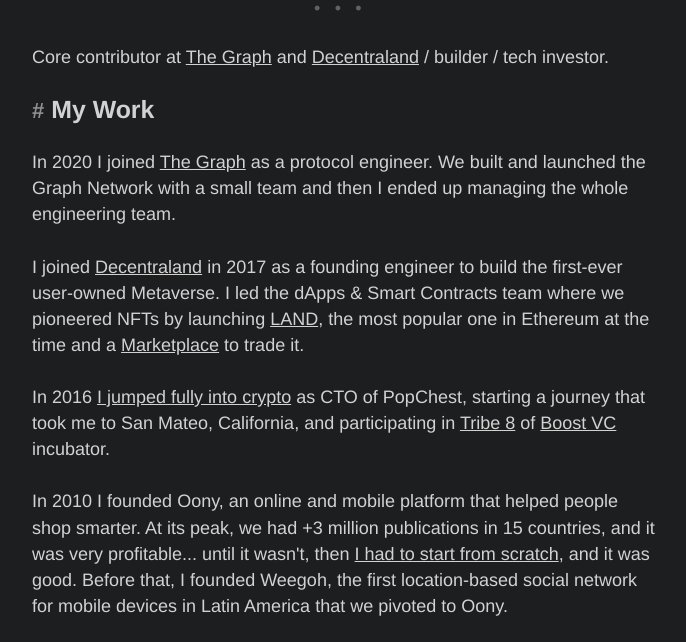
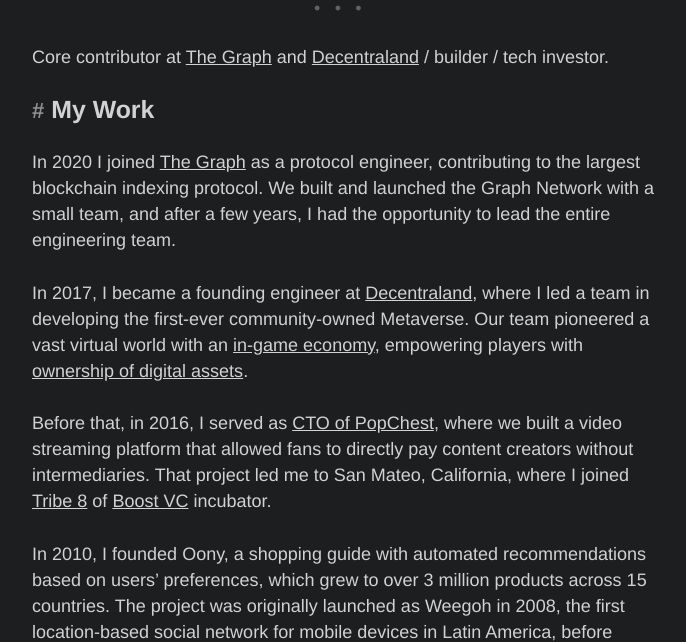
Before and after one commit to abarmat/abarmat.github.io, an Eleventy site: page src/index.njk in a window 1280 px wide. Shown: the part 165-807 px from the top of the page, without its empty margins (295-981 px from the left). Built offline with nearby package versions, Linux system fonts and the light colour scheme; Eleventy itself is replaced by a stand-in of ours; files that its build step writes are made by us from their sources.

Commit message:
Update copy

```diff
--- a/src/css/style.css
+++ b/src/css/style.css
@@ -229,7 +229,7 @@
 }
 
 body {
-  color: hsla(100, 100%, 100%, 0.80);
+  color: hsla(100, 100%, 100%, 0.8);
   font-weight: normal;
   word-wrap: break-word;
   font-kerning: normal;
@@ -567,13 +567,13 @@
   padding-left: 0;
 }
 
-li>ol {
+li > ol {
   margin-left: 1.45rem;
   margin-bottom: calc(1.45rem / 2);
   margin-top: calc(1.45rem / 2);
 }
 
-li>ul {
+li > ul {
   margin-left: 1.45rem;
   margin-bottom: calc(1.45rem / 2);
   margin-top: calc(1.45rem / 2);
@@ -591,7 +591,7 @@
   margin-bottom: 0;
 }
 
-li>p {
+li > p {
   margin-bottom: calc(1.45rem / 2);
 }
 
@@ -720,7 +720,7 @@
   content: "•••";
   font-size: 1em;
   letter-spacing: 0.8em;
-  color: hsla(100, 100%, 100%, 0.30);
+  color: hsla(100, 100%, 100%, 0.3);
 }
 
 nav {
--- a/src/index.njk
+++ b/src/index.njk
@@ -9,35 +9,70 @@
       <img class="avatar" src="/assets/images/avatar.png" alt="AB" />
       <h1>Ariel Barmat</h1>
       <div class="contact">
-                <sup>find me: <a href="https://twitter.com/abarmat">twitter</a>, <a href="https://github.com/abarmat">github</a>, <a href="mailto:hey@abarmat.com">email</a></sup>
+        <sup
+          >find me: <a href="https://twitter.com/abarmat">twitter</a>,
+          <a href="https://github.com/abarmat">github</a>,
+          <a href="mailto:hey@abarmat.com">email</a></sup
+        >
       </div>
     </div>
   </section>
-    <hr>
+  <hr />
   <section>
     <p>
-            Core contributor at <a href="https://thegraph.com/" rel="noreferrer">The Graph</a> and <a href="https://decentraland.org" rel="noreferrer">Decentraland</a> / builder / tech investor.
+      Core contributor at
+      <a href="https://thegraph.com/" rel="noreferrer">The Graph</a> and
+      <a href="https://decentraland.org" rel="noreferrer">Decentraland</a> /
+      builder / tech investor.
     </p>
   </section>
   <section>
     <h3><span>#</span> My Work</h3>
     <p>
-            In 2020 I joined <a href="https://thegraph.com/" rel="noreferrer">The Graph</a> as a protocol engineer. We built and launched the Graph Network with a small team and then I ended up managing the whole engineering team.
+      In 2020 I joined
+      <a href="https://thegraph.com/" rel="noreferrer">The Graph</a> as a
+      protocol engineer, contributing to the largest blockchain indexing
+      protocol. We built and launched the Graph Network with a small team, and
+      after a few years, I had the opportunity to lead the entire engineering
+      team.
     </p>
     <p>
-            I joined <a href="https://decentraland.org" rel="noreferrer">Decentraland</a> in 2017 as a founding engineer to build the first-ever user-owned Metaverse. I led the dApps & Smart Contracts team where we pioneered NFTs by launching <a href="https://decentraland.org/blog/platform/designing-genesis-city-roads-urban-planning/" rel="noreferrer">LAND</a>, the most popular one in Ethereum at the time and a <a href="/posts/post-2018-03-19" rel="noreferrer">Marketplace</a> to trade it.
+      In 2017, I became a founding engineer at
+      <a href="https://decentraland.org" rel="noreferrer">Decentraland</a>,
+      where I led a team in developing the first-ever community-owned Metaverse.
+      Our team pioneered a vast virtual world with an
+      <a
+        href="https://decentraland.org/blog/platform/designing-genesis-city-roads-urban-planning/"
+        rel="noreferrer"
+        >in-game economy</a
+      >, empowering players with
+      <a href="/posts/post-2018-03-19" rel="noreferrer"
+        >ownership of digital assets</a
+      >.
     </p>
     <p>
-            In 2016 <a href="/posts/post-2018-09-07" rel="noreferrer">I jumped fully into crypto</a> as CTO of PopChest, starting a journey that took me to San Mateo, California, and participating in <a href="https://medium.com/boost-vc/say-hello-to-tribe-8-a28bab4fe0bd" rel="noreferrer">Tribe 8</a> of <a href="https://www.boost.vc" rel="noreferrer">Boost VC</a> incubator.
+      Before that, in 2016, I served as
+      <a href="/posts/post-2018-09-07" rel="noreferrer">CTO of PopChest</a>,
+      where we built a video streaming platform that allowed fans to directly
+      pay content creators without intermediaries. That project led me to San
+      Mateo, California, where I joined
+      <a
+        href="https://medium.com/boost-vc/say-hello-to-tribe-8-a28bab4fe0bd"
+        rel="noreferrer"
+        >Tribe 8</a
+      >
+      of <a href="https://www.boost.vc" rel="noreferrer">Boost VC</a> incubator.
     </p>
     <p>
-            In 2010 I founded Oony, an online and mobile platform that helped people shop smarter. At its peak, we had +3 million publications in 15 countries, and it was very profitable... until it wasn't, then <a href="/posts/post-2016-04-18" rel="noreferrer">I had to start from scratch</a>, and it was good. Before that, I founded Weegoh, the first location-based social network for mobile devices in Latin America that we pivoted to Oony.
+      In 2010, I founded Oony, a shopping guide with automated recommendations
+      based on users’ preferences, which grew to over 3 million products across
+      15 countries. The project was originally launched as Weegoh in 2008, the
+      first location-based social network for mobile devices in Latin America,
+      before pivoting to become Oony.
     </p>
   </section>
   <section class="post-section">
-        <h3>
-            <span>#</span> Posts
-        </h3>
+    <h3><span>#</span> Posts</h3>
     <ul class="post-list">
       {%- for post in collections.posts | limit(5) -%}
       <li class="post">
```
Also changed, not shown: src/posts.njk (indentation only), 1 other file. Lines whose indentation alone changed are shown as unchanged.
